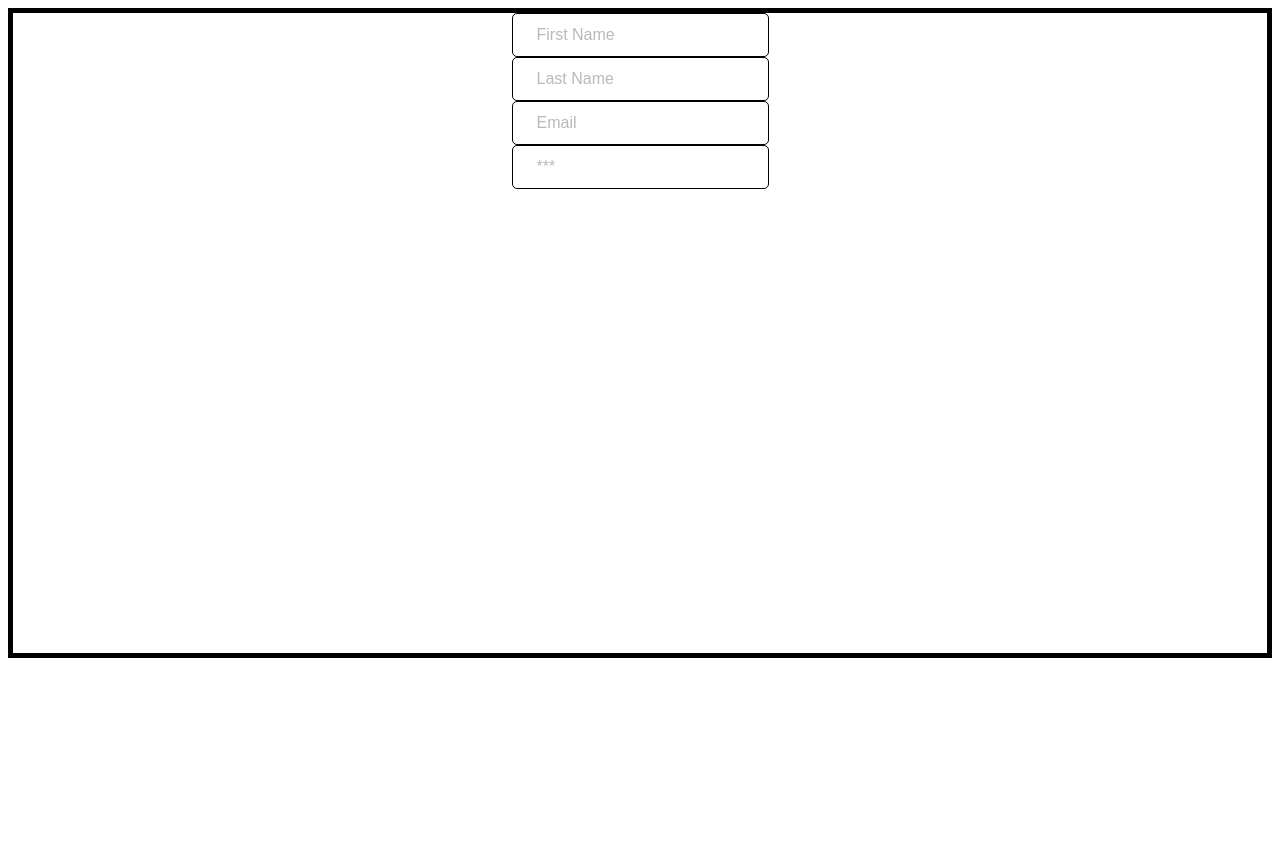
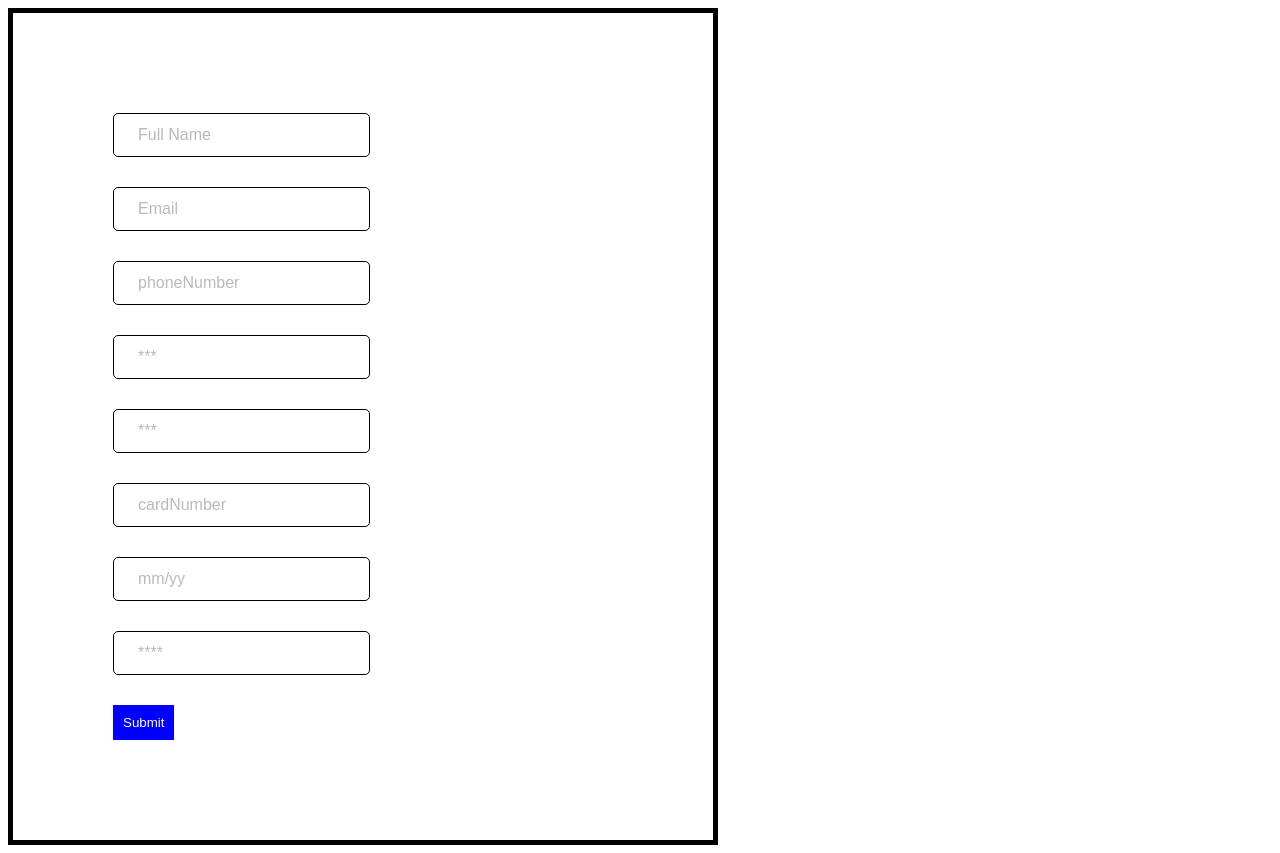
Before and after one commit to obododavid/all-form-fields, a React (Create React App) app: page / in a window 1280 px wide. Before the commit the page ends 800 px from the top, so only its background shows below. Built offline with nearby package versions, Linux system fonts and the light colour scheme.

Commit message:
complete fullname authentication

```diff
--- a/src/Auth.js
+++ b/src/Auth.js
@@ -1,24 +1,123 @@
-import React from 'react';
+import React, { useState } from 'react';
 import Input from './components/Input';
 
 import styled from 'styled-components';
 
-const AuthContainer = styled.div`
+const AuthContainer = styled.form`
   display: flex;
   flex-direction: column;
-  height: 80vh;
-  align-items: center;
+  align-items: flex-start;
+  padding: 100px;
+  width: 500px;
   border: 5px solid black;
+
+  > div{
+    margin-bottom: 30px;
+  }
+`
+
+const Button = styled.button`
+border: none;
+background-color: blue;
+color: #ffffff;
+padding: 10px;
+outline: none;
+cursor: pointer;
 `
 
 
 const Auth = () => {
+
+  const [fullName, setFullName] = useState({
+    value: '',
+    hasError: false,
+    errorMessage: ''
+  })
+
+  const [email, setEmail] = useState({
+    value: '',
+    hasError: false,
+    errorMessage: ''
+  })
+
+  const [phone, setPhone] = useState({
+    value: '',
+    hasError: false,
+    errorMessage: ''
+  })
+
+  const [password, setPassword] = useState({
+    value: '',
+    hasError: false,
+    errorMessage: ''
+  })
+
+  const [confirmPassword, setConfirmPassword] = useState({
+    value: '',
+    hasError: false,
+    errorMessage: ''
+  })
+
+  const [cardNumber, setCardNumber] = useState({
+    value: '',
+    hasError: false,
+    errorMessage: ''
+  })
+
+  const [expiryDate, setExpiryDate] = useState({
+    value: '',
+    hasError: false,
+    errorMessage: ''
+  })
+
+  const [pin, setPin] = useState({
+    value: '',
+    hasError: false,
+    errorMessage: ''
+  })
+
+  const handleOnChange = e => {
+    const { name, value } = e.target;
+
+
+    if (name === 'fullName') {
+      setFullName({ ...fullName, value: value })
+    }
+
+  }
+
+  const handleValidateInput = e => {
+    const { name, value } = e.target;
+
+    if (name === 'fullName') {
+      const wordCount = value.split(' ').filter(word => word !== '').length;
+
+      if (value.length < 2) {
+        setFullName({ ...fullName, hasError: true, errorMessage: 'Name must not be less than two characters' })
+      } else if (wordCount < 2 && value.length > 2) {
+        setFullName({ ...fullName, hasError: true, errorMessage: 'Name must include a space and then a second name' })
+      } else {
+        setFullName({ ...fullName, hasError: false, errorMessage: '' })
+      }
+    }
+  }
+
+  const handleOnSubmit = (e) => {
+    e.preventDefault();
+    console.log('hahaha')
+  }
+
   return (
-    <AuthContainer>
-      <Input type='text' name='firstName' placeholder='First Name' />
-      <Input type='text' name='lastName' placeholder='Last Name' />
-      <Input type='email' name='email' placeholder='Email' />
-      <Input type='password' name='password' placeholder='***' />
+    <AuthContainer onSubmit={handleOnSubmit}>
+      <Input type='text' name='fullName' placeholder='Full Name' value={fullName.value} hasError={fullName.hasError} errorMessage={fullName.errorMessage} handleOnChange={handleOnChange} handleOnBlur={handleValidateInput} />
+      <Input type='email' name='email' placeholder='Email' value={email.value} hasError={email.hasError} errorMessage={email.errorMessage} handleOnChange={handleOnChange} handleOnBlur={handleValidateInput} />
+      <Input type='tel' name='phone' placeholder='phoneNumber' value={phone.value} hasError={phone.hasError} errorMessage={phone.errorMessage} handleOnChange={handleOnChange} handleOnBlur={handleValidateInput} />
+      <Input type='password' name='password' placeholder='***' value={password.value} hasError={password.hasError} errorMessage={password.errorMessage} handleOnChange={handleOnChange} handleOnBlur={handleValidateInput} />
+      <Input type='password' name='confirmPassword' placeholder='***' value={confirmPassword.value} hasError={confirmPassword.hasError} errorMessage={confirmPassword.errorMessage} handleOnChange={handleOnChange} handleOnBlur={handleValidateInput} />
+      <Input type='text' name='cardNumber' placeholder='cardNumber' value={cardNumber.value} hasError={cardNumber.hasError} errorMessage={cardNumber.errorMessage} handleOnChange={handleOnChange} handleOnBlur={handleValidateInput} />
+      <Input type='text' name='expiryDate' placeholder='mm/yy' value={expiryDate.value} hasError={expiryDate.hasError} errorMessage={expiryDate.errorMessage} handleOnChange={handleOnChange} handleOnBlur={handleValidateInput} />
+      <Input type='password' name='pin' placeholder='****' value={pin.value} hasError={pin.hasError} errorMessage={pin.errorMessage} handleOnChange={handleOnChange} handleOnBlur={handleValidateInput} />
+      <Button>Submit</Button>
     </AuthContainer>
   )
 }
--- a/src/components/Input.js
+++ b/src/components/Input.js
@@ -1,12 +1,13 @@
 import React, { useState } from 'react';
-import { InputField, InputContainer } from './style';
+import { InputContainer } from './style';
 
-const Input = ({ type, name, placeholder }) => {
+const Input = ({ type, name, placeholder, value, handleOnChange, handleOnBlur, hasError, errorMessage }) => {
     const [focus, setFocus] = useState()
     return (
         <InputContainer>
-            <InputField type={type} name={name} placeholder={placeholder} />
+            <input className={hasError ? 'input-field error' : 'input-field'} type={type} name={name} placeholder={placeholder} value={value} onChange={handleOnChange} onBlur={handleOnBlur} />
             <label className='input-label'>{placeholder}</label>
+            {hasError && <h6 className='error-message'>{errorMessage}</h6>}
         </InputContainer>
     )
 }
--- a/src/components/style.js
+++ b/src/components/style.js
@@ -4,21 +4,8 @@ import styled from 'styled-components';
 export const InputContainer = styled.div`
     position: relative;
 
-    .input-label{
-        position: absolute;
-        left: 12px;
-        font-size: 12px;
-        top: -11px;
-        padding: 5px;
-        background-color: #ffffff;
-        color: blue;
-        opacity: 0;
-        transform: translateY(-8px);
-        transition: all 0.5s ease-in-out;
-    }
-`
+    .input-field{
 
-export const InputField = styled.input`
         border: 1px solid black;
         padding: 12px 24px;
         border-radius: 5px;
@@ -39,4 +26,30 @@ export const InputField = styled.input`
             opacity: 1;
             transform: translateY(0);
         }
+
+    }
+
+    .error{
+        border-color: #ff0000 !important;
+    }
+
+    .input-label{
+        position: absolute;
+        left: 12px;
+        font-size: 12px;
+        top: -11px;
+        padding: 5px;
+        background-color: #ffffff;
+        color: blue;
+        opacity: 0;
+        transform: translateY(-8px);
+        transition: all 0.5s ease-in-out;
+    }
+
+
+    .error-message{
+        margin: 3px;
+        color: #ff0000;
+        font-weight: 400;
+    }
 `
```
Lines whose indentation alone changed are shown as unchanged.
